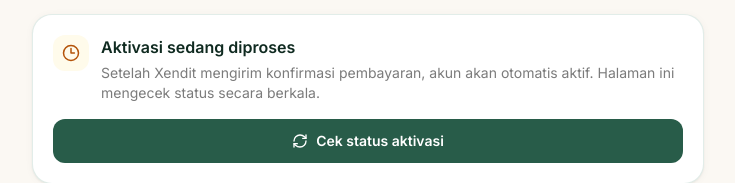
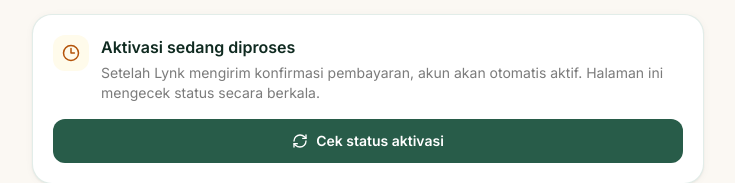
Before and after one commit to jasminework2023/personal-wealthplanner, a React (Vite) app: page /dashboard/welcome in a window 1280 px wide. Shown: the part 292-475 px from the top of the page, without its empty margins (272-1007 px from the left). Built offline with nearby package versions, Linux system fonts and the light colour scheme; no server answers; the HTML template or start-up script is replaced by a standard one.

Commit message:
Update DashboardWelcome.tsx

```diff
--- a/src/pages/DashboardWelcome.tsx
+++ b/src/pages/DashboardWelcome.tsx
@@ -118,7 +118,7 @@ export function DashboardWelcome() {
                 <div>
                   <h2 className="font-semibold text-forest-900">Aktivasi sedang diproses</h2>
                   <p className="mt-1 text-sm text-charcoal/60">
-                    Setelah Xendit mengirim konfirmasi pembayaran, akun akan otomatis aktif. Halaman ini mengecek status secara berkala.
+                    Setelah Lynk mengirim konfirmasi pembayaran, akun akan otomatis aktif. Halaman ini mengecek status secara berkala.
                   </p>
                 </div>
               </div>
```
